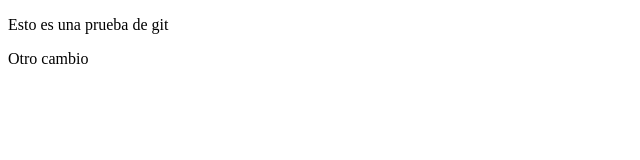
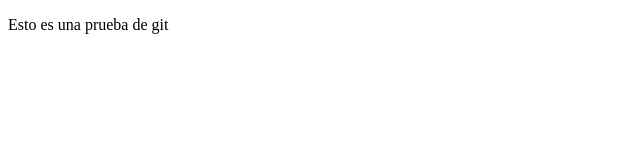
Before and after one commit to Juan20Daniel/poe, a plain HTML site: page index.html in a window 1280 px wide. Shown: the full height of the page, 0-640 px from the left. Drawn offline with Linux system fonts and the light colour scheme.

Commit message:
Revert "Cambio 2"
This reverts commit 0af6df96e659da6103206f4b36b8bd42c76462fe.

```diff
--- a/index.html
+++ b/index.html
@@ -7,6 +7,5 @@
 </head>
 <body>
     <p>Esto es una prueba de git</p>
-    <p>Otro cambio</p>
 </body>
 </html>
```
